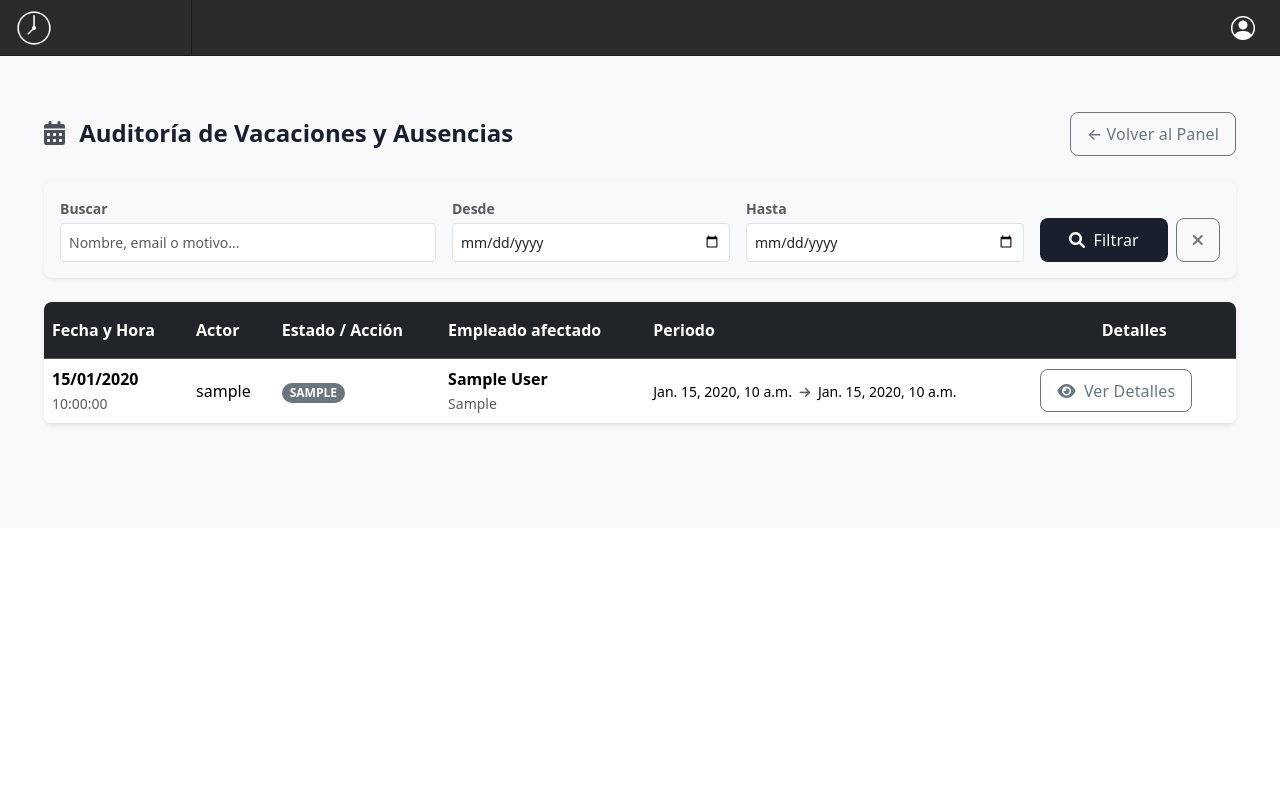
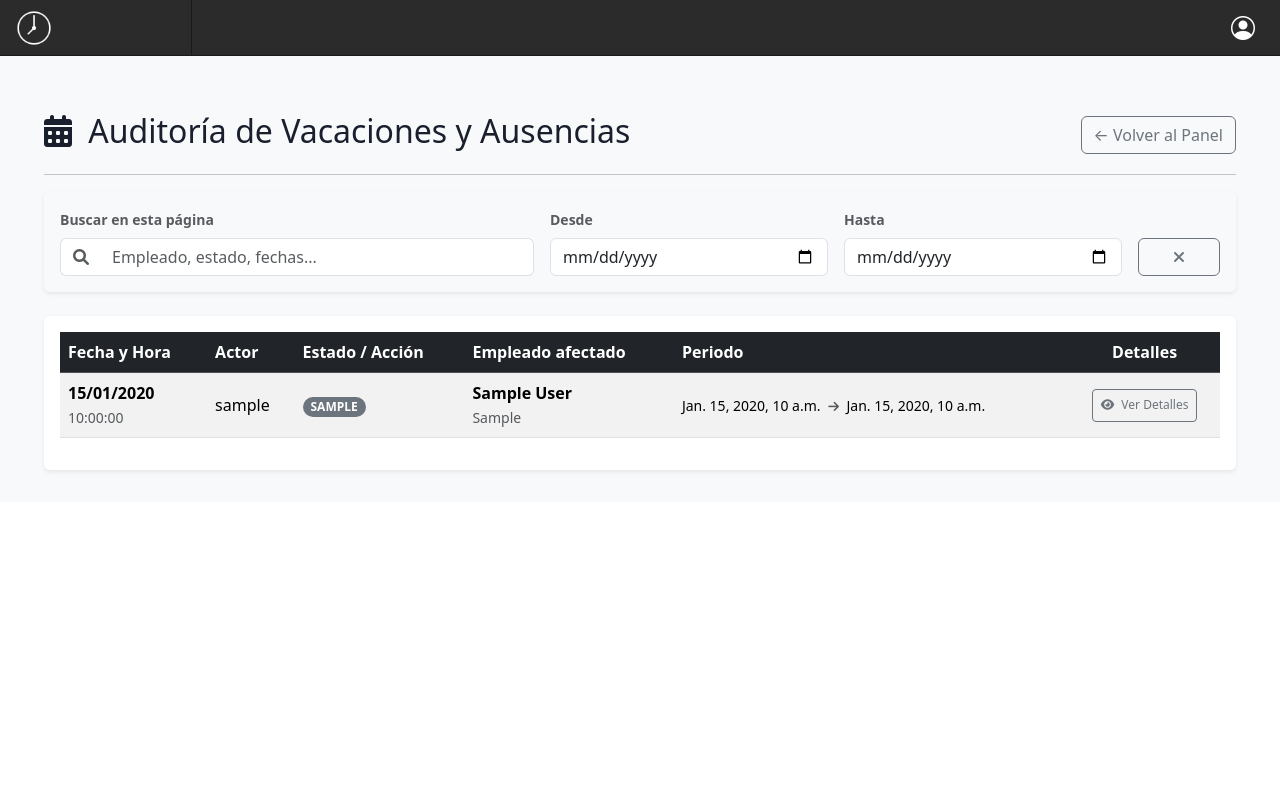
Before and after one commit to mArteagaRamos/ControlHorario, a Django app: template templates/audit/audit_leave_requests.html in a window 1280 px wide. Run offline with Django 4.2, Linux system fonts and the light colour scheme; the template is opened without the code that fills it: most values are stand-ins (such as "Sample title", 1, 10 or a date in 2020); one stand-in notice (Sample message) is shown; some libraries are stand-ins or nearby versions.

Commit message:
Filtro audit vacaciones

```diff
--- a/templates/audit/audit_leave_requests.html
+++ b/templates/audit/audit_leave_requests.html
@@ -2,182 +2,80 @@
 
 {% block title %}Auditoría de Vacaciones y Ausencias{% endblock %}
 
+{% block extra_head %}
+    <link rel="stylesheet" href="https://cdnjs.cloudflare.com/ajax/libs/font-awesome/6.0.0/css/all.min.css">
+    <link href="https://cdn.jsdelivr.net/npm/bootstrap-icons/font/bootstrap-icons.css" rel="stylesheet">
+{% endblock %}
+
 {% block content %}
+<div class="container-fluid mt-4">
+    <div class="d-flex justify-content-between align-items-center mb-3">
+        <h2 style="color: #1a1f2e;"><i class="fas fa-calendar-alt pe-2"></i> Auditoría de Vacaciones y Ausencias</h2>
+        <a href="{% url 'audit_dashboard' %}" class="btn btn-outline-secondary">&larr; Volver al Panel</a>
+    </div>
+    <hr>
 
-<style>
-    /* --- VARIABLES Y UTILIDADES --- */
-    :root {
-        --transition-speed: 0.2s;
-    }
-
-    /* --- ESTILOS DE BOTONES --- */
-    .std-btn {
-        border-radius: 8px;
-        font-weight: 600;
-        letter-spacing: 0.3px;
-        transition: all var(--transition-speed) ease-in-out;
-        box-shadow: 0 2px 4px rgba(0,0,0,0.1);
-        padding: 0.5rem 1rem;
-    }
-
-    .std-btn:hover:not(:disabled) {
-        transform: translateY(-2px);
-        box-shadow: 0 4px 8px rgba(0,0,0,0.15);
-    }
-
-    .std-btn:active:not(:disabled) {
-        transform: translateY(0);
-    }
-
-    .std-btn-secondary {
-        border-radius: 6px;
-        transition: transform var(--transition-speed) ease;
-    }
-
-    .std-btn-secondary:hover {
-        transform: scale(1.05);
-    }
-
-    /* --- ESTILOS DE LA TABLA Y SCROLL --- */
-    .table-scroll-container {
-        max-height: 500px;
-        overflow-y: auto;
-        border-radius: 0.5rem;
-        box-shadow: inset 0 0 0 1px rgba(0,0,0,0.05);
-    }
-
-    .table-scroll-container thead th {
-        position: sticky;
-        top: 0;
-        z-index: 10;
-        background-color: #212529 !important; /* Cabecera oscura */
-        color: white;
-        box-shadow: 0 2px 4px rgba(0,0,0,0.04);
-    }
-
-    .table-scroll-container::-webkit-scrollbar { width: 8px; height: 8px; }
-    .table-scroll-container::-webkit-scrollbar-thumb { background: #adb5bd; border-radius: 4px; }
-    .table-scroll-container::-webkit-scrollbar-track { background: #f8f9fa; }
-
-    /* --- RESPONSIVE MOBILE MAGIC (Card-View) --- */
-    @media (max-width: 767px) {
-        .text-nowrap { white-space: normal !important; }
-
-        /* Ocultar visualmente el thead pero mantener para accesibilidad */
-        #tablaVacaciones thead {
-            position: absolute !important;
-            width: 1px !important;
-            height: 1px !important;
-            padding: 0 !important;
-            margin: -1px !important;
-            overflow: hidden !important;
-            clip: rect(0, 0, 0, 0) !important;
-            border: 0 !important;
-        }
-
-        #tablaVacaciones tbody tr.vacaciones-row {
-            display: block;
-            margin-bottom: 1rem;
-            border: 1px solid #dee2e6;
-            border-radius: 0.75rem;
-            box-shadow: 0 0.25rem 0.5rem rgba(0,0,0,0.05);
-            padding: 0.5rem;
-            background-color: #fff;
-        }
-
-        #tablaVacaciones tbody tr.vacaciones-row td {
-            display: flex;
-            justify-content: space-between;
-            align-items: center;
-            border-bottom: 1px solid #f8f9fa;
-            padding: 0.75rem 0.5rem;
-            text-align: right;
-        }
-
-        #tablaVacaciones tbody tr.vacaciones-row td:last-child {
-            border-bottom: none;
-        }
-
-        #tablaVacaciones tbody tr.vacaciones-row td::before {
-            content: attr(data-label);
-            font-weight: 600;
-            color: #495057;
-            text-align: left;
-            margin-right: 1rem;
-        }
-    }
-</style>
-
-<div class="container-fluid py-4">
-    <div class="d-flex flex-column flex-sm-row justify-content-between align-items-sm-center mb-4 gap-3">
-        <h2 class="h4 fw-bold mb-0" style="color: #1a1f2e;">
-            <i class="fas fa-calendar-alt text-warning text-dark-emphasis me-2"></i> Auditoría de Vacaciones y Ausencias
-        </h2>
-        <a href="{% url 'audit_dashboard' %}" class="btn btn-outline-secondary std-btn-secondary d-flex align-items-center gap-2">
-            &larr; Volver al Panel
-        </a>
+    <div class="card p-3 mb-4 bg-light border-0 shadow-sm">
+        <div class="row g-3 align-items-end">
+            <div class="col-md-5">
+                <label for="search" class="form-label text-muted small fw-bold">Buscar en esta página</label>
+                <div class="input-group">
+                    <span class="input-group-text bg-white border-end-0"><i class="fas fa-search text-muted"></i></span>
+                    <input type="text" class="form-control border-start-0" id="search" placeholder="Empleado, estado, fechas...">
                 </div>
-
-    <div class="card bg-light shadow-sm border-0 mb-4 rounded-3">
-        <div class="card-body">
-            <form method="GET" class="row g-3 align-items-end">
-                <div class="col-12 col-md-4">
-                    <label class="form-label text-muted small fw-bold mb-1">Buscar</label>
-                    <input type="text" name="search" class="form-control form-control-sm py-2" placeholder="Nombre, email o motivo..." value="{{ search_query|default:'' }}">
             </div>
-                <div class="col-12 col-md-3">
-                    <label class="form-label text-muted small fw-bold mb-1">Desde</label>
-                    <input type="date" name="desde" class="form-control form-control-sm py-2" value="{{ desde|default:'' }}">
+            <div class="col-md-3">
+                <label for="desde" class="form-label text-muted small fw-bold">Desde</label>
+                <input type="date" class="form-control" id="desde">
             </div>
-                <div class="col-12 col-md-3">
-                    <label class="form-label text-muted small fw-bold mb-1">Hasta</label>
-                    <input type="date" name="hasta" class="form-control form-control-sm py-2" value="{{ hasta|default:'' }}">
+            <div class="col-md-3">
+                <label for="hasta" class="form-label text-muted small fw-bold">Hasta</label>
+                <input type="date" class="form-control" id="hasta">
             </div>
-                <div class="col-12 col-md-2 d-flex gap-2">
-                    <button type="submit" class="btn btn-warning std-btn text-dark w-100"><i class="fas fa-search me-1"></i> Filtrar</button>
-                    <a href="{% url 'audit_vacaciones' %}" class="btn btn-outline-secondary std-btn-secondary d-flex justify-content-center align-items-center px-3" title="Limpiar filtros"><i class="fas fa-times"></i></a>
+            <div class="col-md-1 d-flex">
+                <button type="button" id="btn-limpiar" class="btn btn-outline-secondary w-100" title="Limpiar filtros" style="height: 38px;">
+                    <i class="fas fa-times"></i>
+                </button>
             </div>
-            </form>
         </div>
     </div>
 
-    <div class="card bg-light shadow-sm border-0 mb-5 rounded-3">
-        <div class="table-responsive table-scroll-container">
-            <table class="table table-hover align-middle text-nowrap mb-0" id="tablaVacaciones">
+    <div class="table-responsive shadow-sm bg-white p-3 rounded">
+        <table class="table table-striped table-hover align-middle">
             <thead class="table-dark">
                 <tr>
-                        <th class="py-3">Fecha y Hora</th>
-                        <th class="py-3">Actor</th>
-                        <th class="py-3">Estado / Acción</th>
-                        <th class="py-3">Empleado afectado</th>
-                        <th class="py-3">Periodo</th>
-                        <th class="py-3 text-center">Detalles</th>
+                    <th>Fecha y Hora</th>
+                    <th>Actor</th>
+                    <th>Estado / Acción</th>
+                    <th>Empleado afectado</th>
+                    <th>Periodo</th>
+                    <th class="text-center">Detalles</th>
                 </tr>
             </thead>
             <tbody>
                 {% for log in logs %}
-                    <tr class="vacaciones-row">
-                        <td data-label="Fecha y Hora">
+                <tr>
+                    <td>
                         <strong>{{ log.timestamp|date:"d/m/Y" }}</strong> <br>
                         <small class="text-muted">{{ log.timestamp|time:"H:i:s" }}</small>
                     </td>
-                        <td data-label="Actor">{{ log.user.username|default:"Sistema" }}</td>
-                        <td data-label="Estado / Acción">
+                    <td>{{ log.user.username|default:"Sistema" }}</td>
+                    <td>
                         {% if log.action_type == 'create' %}
-                                <span class="badge bg-success px-2 py-1 rounded-pill">SOLICITADA</span>
+                            <span class="badge bg-success rounded-pill px-2 py-1">SOLICITADA</span>
                         {% elif log.action_type == 'update' %}
-                                <span class="badge bg-warning text-dark px-2 py-1 rounded-pill">MODIFICADA</span>
-                            {% elif log.action_type == 'voided' %}
-                                <span class="badge bg-dark px-2 py-1 rounded-pill">ANULADA</span>
+                            <span class="badge bg-warning text-dark rounded-pill px-2 py-1">MODIFICADA</span>
+                        {% elif log.action_type == 'delete' or log.action_type == 'voided' %}
+                            <span class="badge bg-dark rounded-pill px-2 py-1">ANULADA</span>
                         {% else %}
-                                <span class="badge bg-secondary px-2 py-1 rounded-pill">{{ log.get_action_type_display|upper }}</span>
+                            <span class="badge bg-secondary rounded-pill px-2 py-1">{{ log.get_action_type_display|upper }}</span>
                         {% endif %}
                     </td>
-                        <td data-label="Empleado afectado">
+                    <td>
                         <strong>{% if log.after %}{{ log.after.user_full_name }}{% else %}{{ log.before.user_full_name }}{% endif %}</strong>
                         <br><small class="text-muted">{% if log.after %}{{ log.after.leave_type|title }}{% else %}{{ log.before.leave_type|title }}{% endif %}</small>
                     </td>
-                        <td data-label="Periodo">
+                    <td>
                         <span class="small">
                         {% if log.after %}
                             {{ log.after.start_date }} <i class="fas fa-arrow-right text-muted small mx-1"></i> {{ log.after.end_date }}
@@ -186,40 +84,19 @@
                         {% endif %}
                         </span>
                     </td>
-                        <td data-label="Detalles" class="text-md-center">
-                            <button type="button" class="btn btn-sm btn-outline-warning text-dark std-btn-secondary" data-bs-toggle="modal" data-bs-target="#modalDetalle{{ log.id }}">
+                    <td class="text-center">
+                        <button type="button" class="btn btn-outline-secondary btn-sm" style="padding: 0.4rem 0.5rem !important; font-size: 0.75rem !important;" data-bs-toggle="modal" data-bs-target="#modalDetalle{{ log.id }}">
                             <i class="fas fa-eye me-1"></i> Ver Detalles
                         </button>
                     </td>
                 </tr>
                 {% empty %}
                 <tr>
-                        <td colspan="6" class="text-center py-5 text-muted">No hay registros de vacaciones con estos filtros.</td>
+                    <td colspan="6" class="text-center py-4 text-muted">No hay registros de vacaciones.</td>
                 </tr>
                 {% endfor %}
             </tbody>
         </table>
-        </div>
-
-        {% if logs.has_other_pages %}
-        <div class="card-footer bg-transparent border-top-0 pt-4 pb-3">
-            <nav aria-label="Page navigation">
-                <ul class="pagination justify-content-center mb-0">
-                    {% if logs.has_previous %}
-                        <li class="page-item"><a class="page-link shadow-sm" href="?page={{ logs.previous_page_number }}&search={{ search_query|default:'' }}&desde={{ desde|default:'' }}&hasta={{ hasta|default:'' }}">&laquo;</a></li>
-                    {% endif %}
-                    {% for num in logs.paginator.page_range %}
-                        <li class="page-item {% if logs.number == num %}active{% endif %}">
-                            <a class="page-link shadow-sm {% if logs.number == num %}bg-warning text-dark border-warning{% endif %}" href="?page={{ num }}&search={{ search_query|default:'' }}&desde={{ desde|default:'' }}&hasta={{ hasta|default:'' }}">{{ num }}</a>
-                        </li>
-                    {% endfor %}
-                    {% if logs.has_next %}
-                        <li class="page-item"><a class="page-link shadow-sm" href="?page={{ logs.next_page_number }}&search={{ search_query|default:'' }}&desde={{ desde|default:'' }}&hasta={{ hasta|default:'' }}">&raquo;</a></li>
-                    {% endif %}
-                </ul>
-            </nav>
-        </div>
-        {% endif %}
     </div>
 </div>
 
@@ -227,18 +104,26 @@
 <div class="modal fade" id="modalDetalle{{ log.id }}" tabindex="-1" aria-hidden="true">
   <div class="modal-dialog modal-lg modal-dialog-centered">
     <div class="modal-content border-0 shadow">
-      <div class="modal-header bg-light border-bottom-0">
-        <h5 class="modal-title fw-bold" style="color: #1a1f2e;"><i class="fas fa-search-plus text-warning text-dark-emphasis me-2"></i> Detalles del Movimiento</h5>
-        <button type="button" class="btn-close" data-bs-dismiss="modal" aria-label="Close"></button>
+      <div class="modal-header text-white" style="background-color: #1a1f2e;">
+        <h5 class="modal-title"><i class="fas fa-search-plus me-2"></i> Detalles del Movimiento</h5>
+        <button type="button" class="btn-close btn-close-white" data-bs-dismiss="modal" aria-label="Close"></button>
       </div>
       <div class="modal-body p-4">
 
-        <div class="card bg-light shadow-sm border-0 mb-4 rounded-3">
+        <div class="card bg-light border-0 mb-4">
             <div class="card-body">
                 <div class="row text-center">
                     <div class="col-4">
                         <small class="text-muted d-block text-uppercase fw-bold mb-1">Acción</small>
-                        <span class="badge bg-warning text-dark px-3 py-2 rounded-pill">{{ log.get_action_type_display|upper }}</span>
+                        {% if log.action_type == 'create' %}
+                            <span class="badge bg-success px-3 py-2">SOLICITADA</span>
+                        {% elif log.action_type == 'update' %}
+                            <span class="badge bg-warning text-dark px-3 py-2">MODIFICADA</span>
+                        {% elif log.action_type == 'delete' or log.action_type == 'voided' %}
+                            <span class="badge bg-dark px-3 py-2">ANULADA</span>
+                        {% else %}
+                            <span class="badge bg-secondary px-3 py-2">{{ log.get_action_type_display|upper }}</span>
+                        {% endif %}
                     </div>
                     <div class="col-4 border-start border-end">
                         <small class="text-muted d-block text-uppercase fw-bold mb-1">Actor</small>
@@ -254,58 +139,180 @@
 
         <div class="row g-4">
             <div class="col-md-6">
-                <h6 class="text-secondary border-bottom border-secondary pb-2 mb-3 fw-bold"><i class="fas fa-history me-1"></i> Estado Anterior</h6>
-                <div class="card border-0 shadow-sm rounded-3 h-100">
-                    <div class="card-body p-0">
+                <h6 class="text-danger border-bottom border-danger pb-2 mb-3">
+                    <i class="fas fa-history me-1"></i> Estado Anterior
+                </h6>
                 {% if log.before %}
-                            <ul class="list-group list-group-flush rounded-3">
+                    <ul class="list-group list-group-flush">
                         {% for key, value in log.before.items %}
-                                    <li class="list-group-item bg-transparent px-3 py-2 d-flex justify-content-between align-items-center border-bottom-0 border-top">
-                                        <span class="text-muted text-capitalize">{{ key|title }}</span>
+                            <li class="list-group-item bg-transparent px-0 py-2 d-flex justify-content-between align-items-center">
+                                <span class="text-muted fw-bold text-capitalize">{{ key }}</span>
                                 <strong class="text-end text-break ms-3">{{ value|default:"-" }}</strong>
                             </li>
                         {% endfor %}
                     </ul>
                 {% else %}
-                            <div class="p-4 text-center text-muted h-100 d-flex flex-column justify-content-center">
-                                <i class="fas fa-minus-circle mb-2 d-block fs-4 text-secondary opacity-50"></i>
-                                No existía registro previo.
+                    <div class="alert alert-secondary text-center" role="alert">
+                        No existía registro previo (Nueva Solicitud).
                     </div>
                 {% endif %}
             </div>
-                </div>
-            </div>
 
             <div class="col-md-6">
-                <h6 class="text-warning text-dark-emphasis border-bottom border-warning pb-2 mb-3 fw-bold"><i class="fas fa-check-circle me-1"></i> Estado Nuevo</h6>
-                <div class="card border-0 shadow-sm rounded-3 h-100">
-                    <div class="card-body p-0">
+                <h6 class="border-bottom pb-2 mb-3" style="color: #1a1f2e; border-color: #1a1f2e !important;">
+                    <i class="fas fa-check-circle me-1"></i> Estado Nuevo
+                </h6>
                 {% if log.after %}
-                            <ul class="list-group list-group-flush rounded-3">
+                    <ul class="list-group list-group-flush">
                         {% for key, value in log.after.items %}
-                                    <li class="list-group-item bg-transparent px-3 py-2 d-flex justify-content-between align-items-center border-bottom-0 border-top">
-                                        <span class="text-muted text-capitalize">{{ key|title }}</span>
+                            <li class="list-group-item bg-transparent px-0 py-2 d-flex justify-content-between align-items-center">
+                                <span class="text-muted fw-bold text-capitalize">{{ key }}</span>
                                 <strong class="text-end text-break ms-3">{{ value|default:"-" }}</strong>
                             </li>
                         {% endfor %}
                     </ul>
                 {% else %}
-                            <div class="p-4 text-center text-muted h-100 d-flex flex-column justify-content-center">
-                                <i class="fas fa-trash-alt mb-2 d-block fs-4 text-secondary opacity-50"></i>
-                                El registro fue eliminado.
+                    <div class="alert alert-secondary text-center" role="alert">
+                        El registro fue eliminado o anulado.
                     </div>
                 {% endif %}
             </div>
         </div>
+
       </div>
-        </div>
-      </div>
-      <div class="modal-footer bg-light border-top-0">
-        <button type="button" class="btn btn-outline-secondary std-btn-secondary" data-bs-dismiss="modal">Cerrar</button>
+      <div class="modal-footer bg-light">
+        <button type="button" class="btn btn-secondary" data-bs-dismiss="modal">Cerrar</button>
       </div>
     </div>
   </div>
 </div>
 {% endfor %}
 
+<div id="toast" class="toast-custom hidden"></div>
+
+{% if messages %}
+    <div id="django-messages-container" style="
+        position: fixed;
+        top: 50%;
+        left: 50%;
+        transform: translate(-50%, -50%);
+        z-index: 9999;
+        width: 90%;
+        max-width: 400px;
+    ">
+        {% for message in messages %}
+        <div class="alert shadow-lg" style="
+            background-color: white;
+            border-radius: 12px;
+            padding: 25px;
+            text-align: center;
+            border-top: 5px solid {% if message.tags == 'error' %}#dc3545{% else %}#28a745{% endif %};
+            box-shadow: 0 10px 30px rgba(0,0,0,0.2);
+        ">
+            <div style="font-size: 40px; margin-bottom: 10px;">
+                {% if message.tags == 'error' %}⚠️{% else %}✅{% endif %}
+            </div>
+            <p style="margin: 0; font-weight: bold; color: #333; font-size: 1.1rem;">
+                {{ message }}
+            </p>
+            <button onclick="document.getElementById('django-messages-container').remove()" style="
+                margin-top: 20px;
+                padding: 8px 20px;
+                border: none;
+                background: #f1f1f1;
+                border-radius: 5px;
+                cursor: pointer;
+                font-weight: bold;
+            ">Entendido</button>
+            </div>
+        {% endfor %}
+    </div>
+
+    <script>
+        setTimeout(function() {
+            var msg = document.getElementById('django-messages-container');
+            if (msg) msg.remove();
+        }, 5000);
+    </script>
+{% endif %}
+
 {% endblock %}
+
+{% block extra_scripts %}
+<script>
+function showToast(message) {
+    const toast = document.getElementById("toast");
+    if(!toast) return;
+    toast.innerText = message;
+    toast.classList.remove("hidden");
+    toast.classList.add("show");
+
+    setTimeout(() => {
+        toast.classList.remove("show");
+        setTimeout(() => toast.classList.add("hidden"), 300);
+    }, 3000);
+}
+
+document.addEventListener('DOMContentLoaded', function() {
+    const searchInput = document.getElementById('search');
+    const desdeInput = document.getElementById('desde');
+    const hastaInput = document.getElementById('hasta');
+    const btnLimpiar = document.getElementById('btn-limpiar');
+    const tableRows = document.querySelectorAll('tbody tr');
+
+    function filterTable() {
+        if(!searchInput || !desdeInput || !hastaInput) return;
+
+        const searchTerm = searchInput.value.toLowerCase();
+        const desdeVal = desdeInput.value;
+        const hastaVal = hastaInput.value;
+
+        let desdeDate = desdeVal ? new Date(desdeVal + 'T00:00:00') : null;
+        let hastaDate = hastaVal ? new Date(hastaVal + 'T23:59:59') : null;
+
+        tableRows.forEach(row => {
+            if (row.cells.length === 1) return; // Salta la fila de "No hay registros"
+
+            const rowText = row.textContent.toLowerCase();
+            const matchesSearch = rowText.includes(searchTerm);
+
+            let matchesDate = true;
+            // El script busca el 'strong' dentro del td, que contiene la fecha (ej: 14/04/2026)
+            const dateElement = row.querySelector('td strong');
+
+            if (dateElement && (desdeDate || hastaDate)) {
+                const dateStr = dateElement.textContent.trim();
+                const parts = dateStr.split('/');
+                if (parts.length === 3) {
+                    const rowDate = new Date(`${parts[2]}-${parts[1]}-${parts[0]}T12:00:00`);
+
+                    if (desdeDate && rowDate < desdeDate) matchesDate = false;
+                    if (hastaDate && rowDate > hastaDate) matchesDate = false;
+                }
+            }
+
+            if (matchesSearch && matchesDate) {
+                row.style.display = '';
+            } else {
+                row.style.display = 'none';
+            }
+        });
+    }
+
+    // Se dispara mientras el usuario escribe o cambia fechas
+    if(searchInput) searchInput.addEventListener('input', filterTable);
+    if(desdeInput) desdeInput.addEventListener('change', filterTable);
+    if(hastaInput) hastaInput.addEventListener('change', filterTable);
+
+    // Funcionalidad del botón de Limpiar ("X")
+    if (btnLimpiar) {
+        btnLimpiar.addEventListener('click', function() {
+            if(searchInput) searchInput.value = '';
+            if(desdeInput) desdeInput.value = '';
+            if(hastaInput) hastaInput.value = '';
+            filterTable(); // Refresca la tabla
+        });
+    }
+});
+</script>
+{% endblock %}
```
Lines whose indentation alone changed are shown as unchanged.
